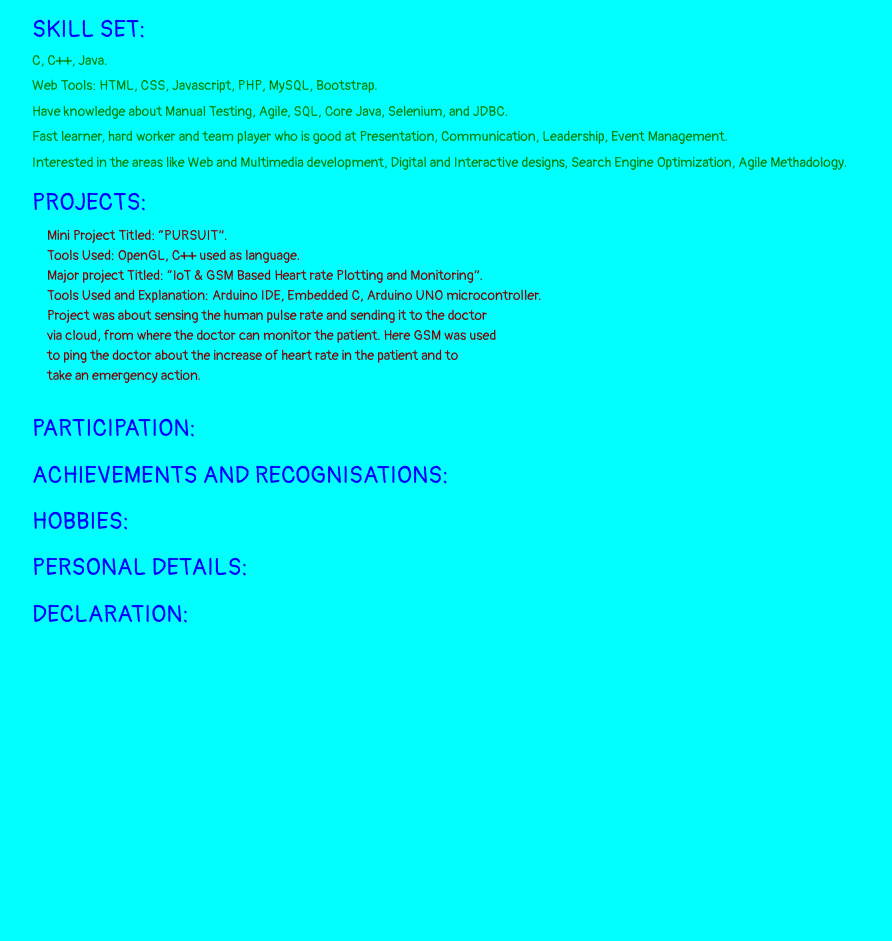
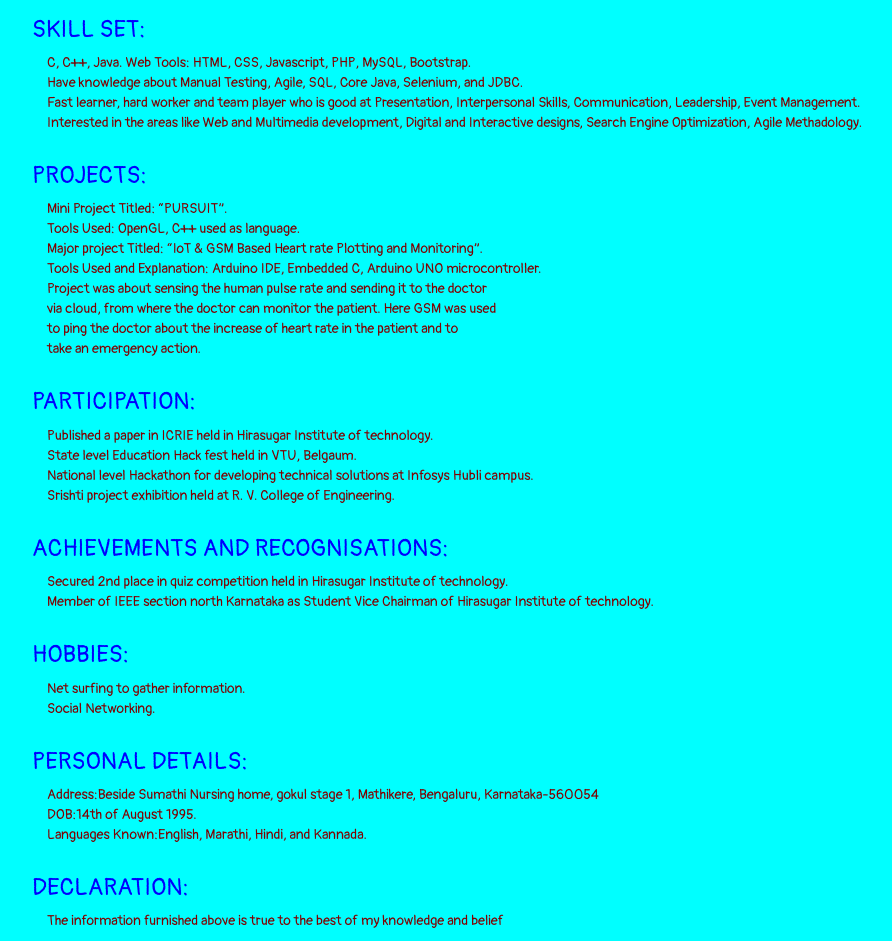
Before and after one commit to pankajmanmode/webproject, a plain HTML site: page index.html in a window 1280 px wide. Shown: the part 429-1370 px from the top of the page, without its empty margins (38-930 px from the left). Before the commit the page ends 1067 px from the top, so only its background shows below. Drawn offline with nearby package versions, Linux system fonts and the light colour scheme.

Commit message:
Add files via upload

```diff
--- a/index.html
+++ b/index.html
@@ -58,11 +58,13 @@
           </tbody>
       </table>
       <h3>SKILL SET:</h3>
-        <h5>C, C++, Java.</h5>
-        <h5>Web Tools: HTML, CSS, Javascript, PHP, MySQL, Bootstrap.</h5>
-        <h5>Have knowledge about Manual Testing, Agile, SQL, Core Java, Selenium, and JDBC.</h5>
-        <h5>Fast learner, hard worker and team player who is good at Presentation, Communication, Leadership, Event Management.</h5>
-        <h5>Interested in the areas like Web and Multimedia development, Digital and Interactive designs, Search Engine Optimization, Agile Methadology.</h5>
+        <div class="container-fluid"><p>
+          C, C++, Java.
+          Web Tools: HTML, CSS, Javascript, PHP, MySQL, Bootstrap.</br>
+          Have knowledge about Manual Testing, Agile, SQL, Core Java, Selenium, and JDBC.</br>
+          Fast learner, hard worker and team player who is good at Presentation, Interpersonal Skills, Communication, Leadership, Event Management.</br>
+          Interested in the areas like Web and Multimedia development, Digital and Interactive designs, Search Engine Optimization, Agile Methadology.</br>
+        </p></div>
       <h3>PROJECTS:</h3>
         <div class="container-fluid"><p align="justify">Mini Project Titled: “PURSUIT”.</br>
 		            Tools Used: OpenGL, C++ used as language.</br>
@@ -74,10 +76,33 @@
                     take an emergency action.
         </p></div>
       <h3>PARTICIPATION:</h3>
+        <div class="container-fluid"><p>
+        	Published a paper in ICRIE held in Hirasugar Institute of technology.</br>
+          State level Education Hack fest held in VTU, Belgaum.</br>
+        	National level Hackathon for developing technical solutions at Infosys Hubli campus.</br>
+          Srishti project exhibition held at R. V. College of Engineering.</br>
+        </p></div>
       <h3>ACHIEVEMENTS AND RECOGNISATIONS:</h3>
+        <div class="container-fluid"><p>
+          Secured 2nd place in quiz competition held in Hirasugar Institute of technology.</br>
+          Member of IEEE section north Karnataka as Student Vice Chairman of Hirasugar Institute of technology.
+        </p></div>
       <h3>HOBBIES:</h3>
+        <div class="container-fluid"><p>
+          Net surfing to gather information.</br>
+          Social Networking.
+        </p></div>
+
       <h3>PERSONAL DETAILS:</h3>
+        <div class="container-fluid"><p>
+          Address:Beside Sumathi Nursing home, gokul stage 1, Mathikere, Bengaluru, Karnataka-560054</br>
+          DOB:14th of August 1995.</br>
+          Languages Known:English, Marathi, Hindi, and Kannada.</br>
+        </p></div>
       <h3>DECLARATION:</h3>
+       <div class="container-fluid">
+         <p>The information furnished above is true to the best of my knowledge and belief</p>
+       </div>
     </div>
 
 
```
